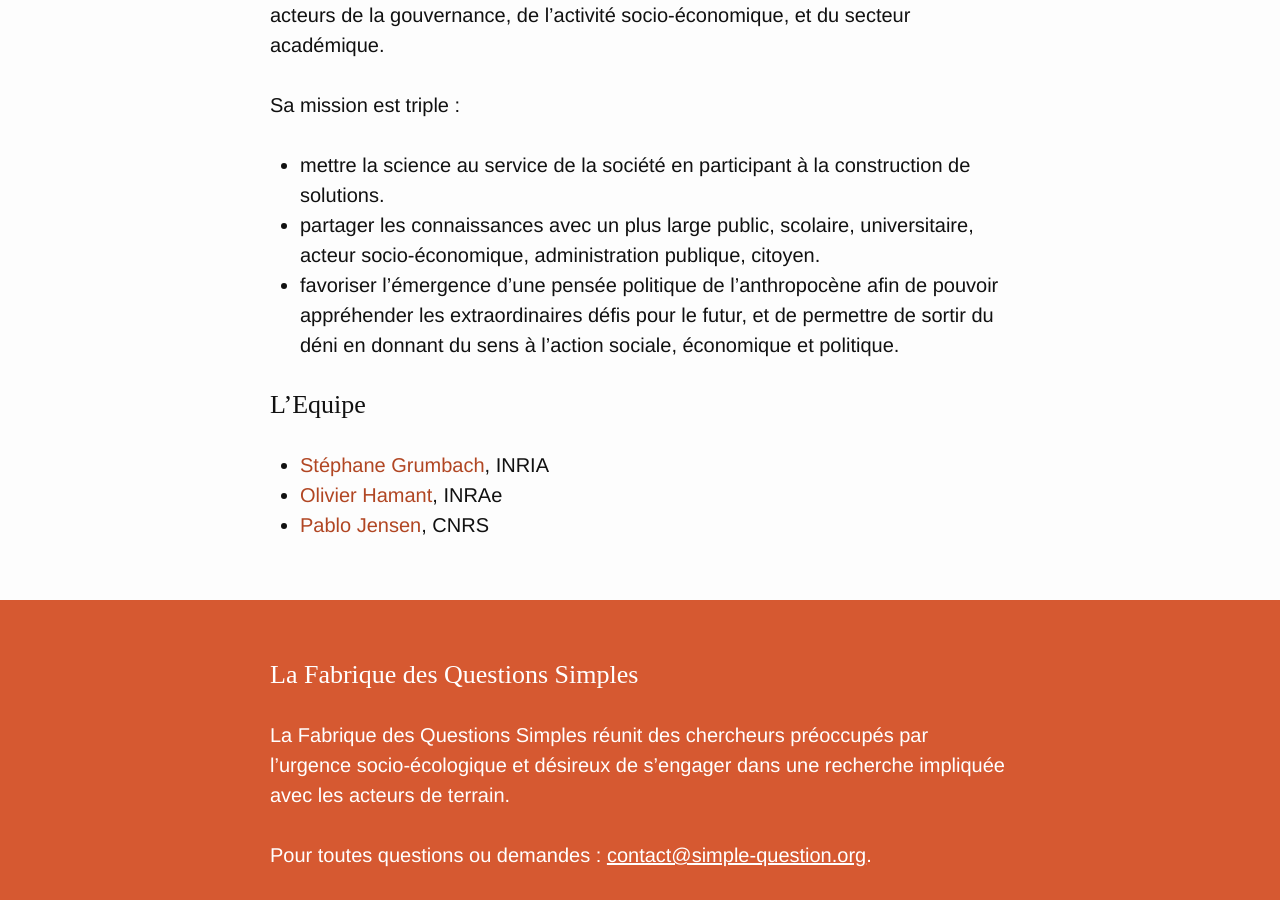
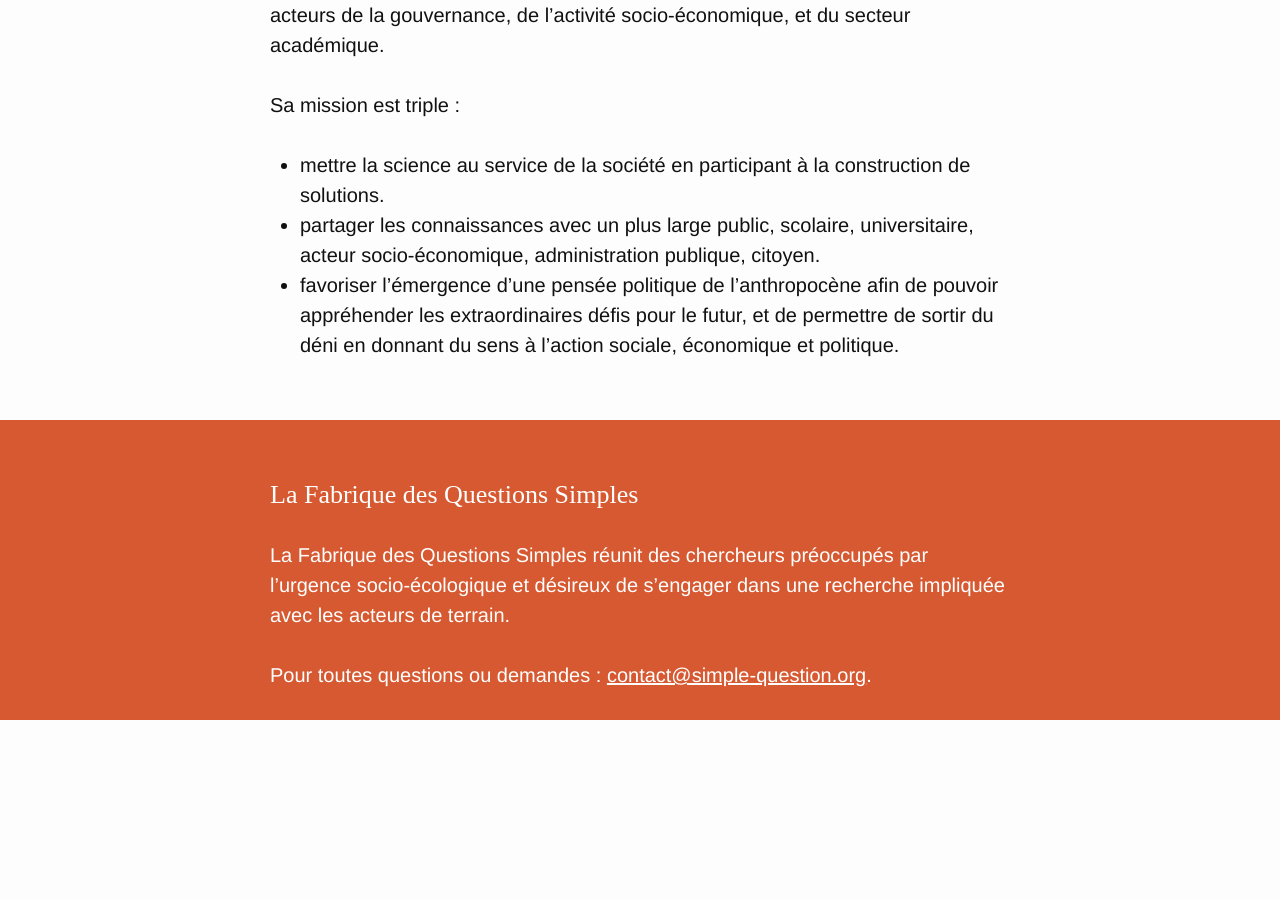
Before and after one commit to clemsos/simple-question.org, a Jekyll site: the page built from index.md, in a window 1280 px wide and 900 px high, scrolled down 2009 px. Built offline with Jekyll 4.4.1, drawn with Linux system fonts in a browser that asks for light colours; after the commit the page ends 2729 px from its top, so only the background shows below that.

Commit message:
remove team from home

```diff
--- a/index.md
+++ b/index.md
@@ -30,9 +30,3 @@
 - mettre la science au service de la société en participant à la construction de solutions.
 - partager les connaissances avec un plus large public, scolaire, universitaire, acteur socio-économique, administration publique, citoyen.
 - favoriser l'émergence d'une pensée politique de l'anthropocène afin de pouvoir appréhender les extraordinaires défis pour le futur, et de permettre de sortir du déni en donnant du sens à l'action sociale, économique et politique.
-
-### L'Equipe
-
-- [Stéphane Grumbach](https://who.rocq.inria.fr/Stephane.Grumbach/), INRIA
-- [Olivier Hamant](https://planet-vie.ens.fr/1185/olivier-hamant), INRAe
-- [Pablo Jensen](http://perso.ens-lyon.fr/pablo.jensen/), CNRS
```
